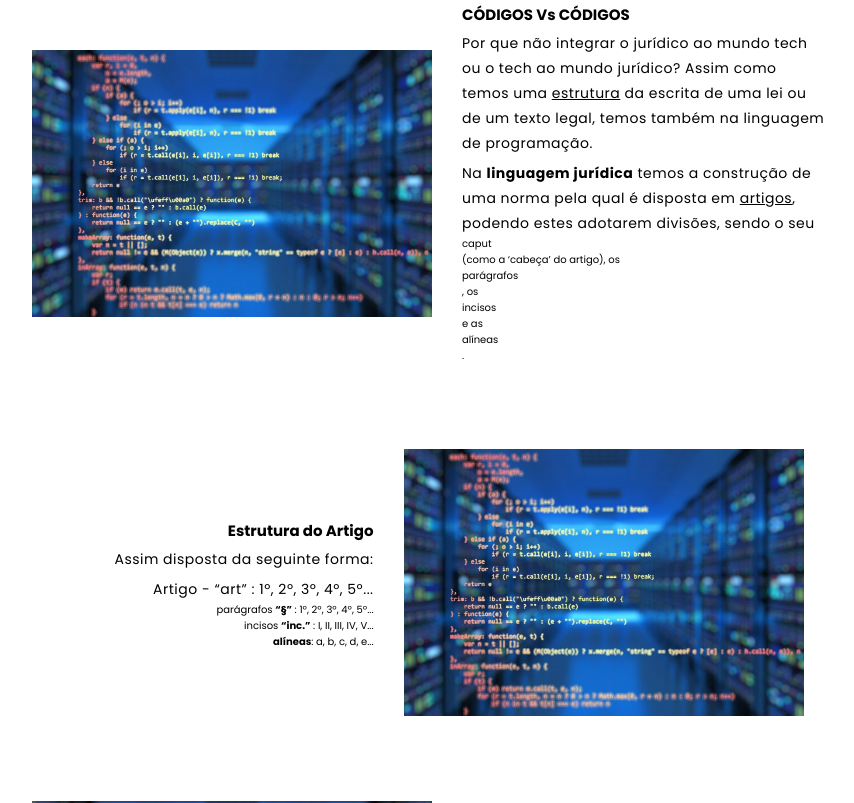
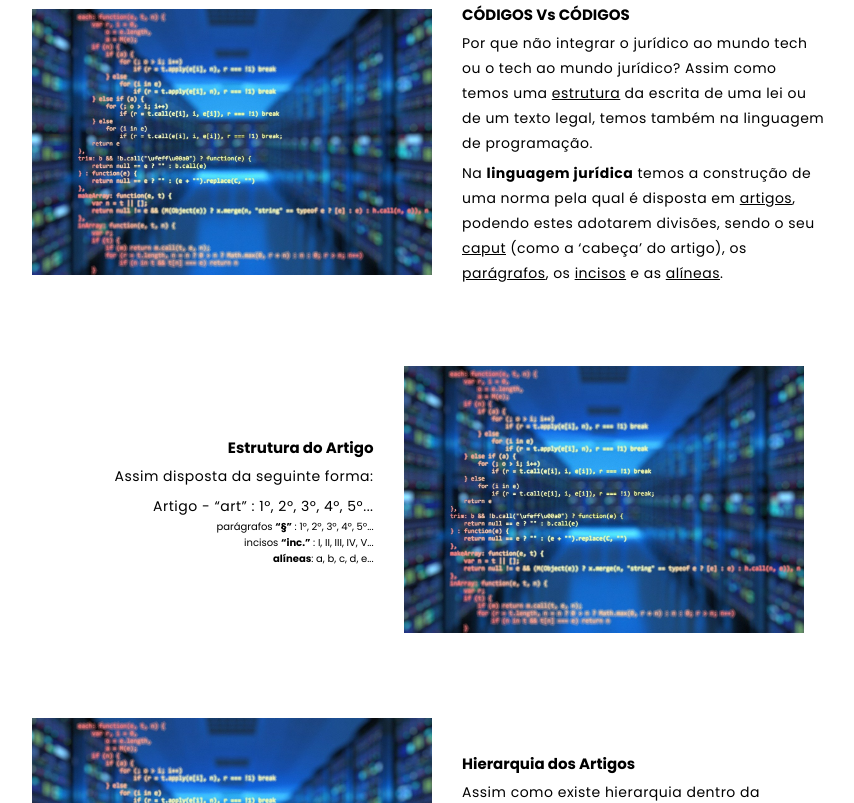
Before and after one commit to Marilande/portfofio, a plain HTML site: page index.html in a window 1280 px wide. Shown: the part 1327-2130 px from the top of the page, without its empty margins (196-1050 px from the left). Drawn offline with Linux system fonts and the light colour scheme.

Commit message:
Update index.html
Correção: erro de sintáxe - Substituindo <ul> por <u>

```diff
--- a/index.html
+++ b/index.html
@@ -59,8 +59,8 @@
                     <p>
                         Na <strong>linguagem jurídica</strong> temos a construção de uma norma pela qual é disposta em
                         <u> artigos</u>, podendo estes adotarem divisões, sendo o seu
-                    <ul>caput</ul> (como a ‘cabeça’ do artigo),
-                    os <ul>parágrafos</ul>, os <ul>incisos</ul> e as <ul>alíneas</ul>.
+                    <u>caput</u> (como a ‘cabeça’ do artigo),
+                    os <u>parágrafos</u>, os <u>incisos</u> e as <u>alíneas</u>.
 
                     </p>
                 </div>
```
